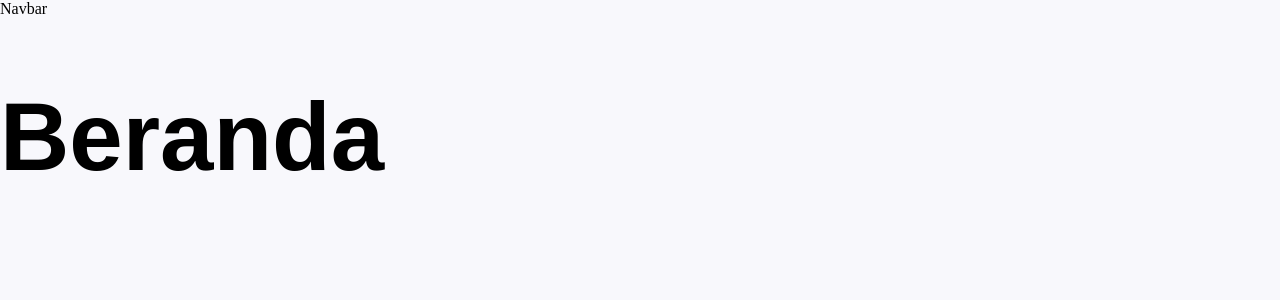
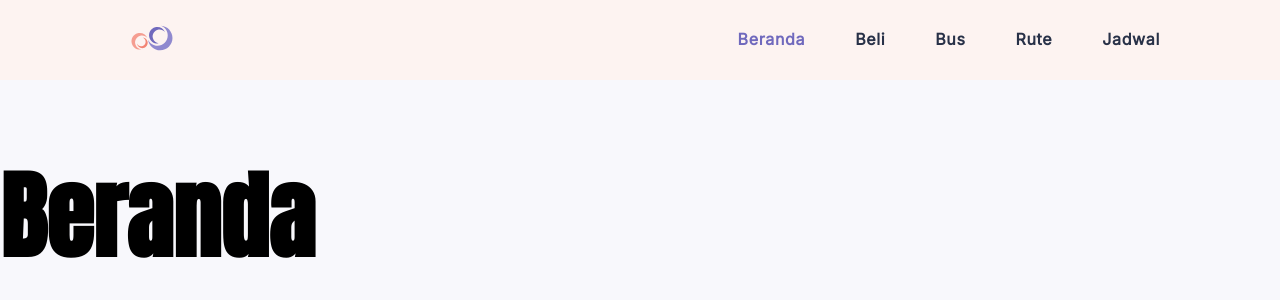
Before and after one commit to adeliaaaa/biskini-website, a React (Create React App) app: page / in a window 1280 px wide. Shown: the top 300 px of the page. Built offline with nearby package versions, Linux system fonts and the light colour scheme.

Commit message:
feat: add working navbar

```diff
--- a/public/index.html
+++ b/public/index.html
@@ -2,6 +2,14 @@
 <html lang="en">
 	<head>
 		<meta charset="utf-8" />
+		<link
+			href="https://fonts.googleapis.com/css?family=Anton"
+			rel="stylesheet"
+		/>
+		<link
+			href="https://fonts.googleapis.com/css?family=Inter"
+			rel="stylesheet"
+		/>
 		<link rel="icon" href="%PUBLIC_URL%/favicon.ico" />
 		<meta name="viewport" content="width=device-width, initial-scale=1" />
 		<meta name="theme-color" content="#000000" />
--- a/src/components/Navbar.js
+++ b/src/components/Navbar.js
@@ -1,10 +1,44 @@
-import React from "react";
+import React, { useEffect } from "react";
+import { Link, useLocation } from "react-router-dom";
+import Logo from "../assets/Logo.svg";
+import "../styles/Navbar.css";
 
 function Navbar() {
+	const location = useLocation();
+
+	useEffect(() => {
+		// console.log("Location changed", location);
+
+		const links = document.querySelectorAll(".right-navbar a");
+		links.forEach((link) => {
+			link.classList.remove("active");
+			if (link.id === location.pathname) link.classList.add("active");
+		});
+	}, [location]);
+
 	return (
 		<>
 			<nav className="navbar">
-				<div className="nav-wrapper">Navbar</div>
+				<div className="left-navbar">
+					<img src={Logo} alt="logo" border="0" width="64px" height="64px" />
+				</div>
+				<div className="right-navbar">
+					<Link to="/" id="/">
+						Beranda
+					</Link>
+					<Link to="/beli" id="/beli">
+						Beli
+					</Link>
+					<Link to="/bus" id="/bus">
+						Bus
+					</Link>
+					<Link to="/rute" id="/rute">
+						Rute
+					</Link>
+					<Link to="/jadwal" id="/jadwal">
+						Jadwal
+					</Link>
+				</div>
 			</nav>
 		</>
 	);
--- /dev/null
+++ b/src/styles/Navbar.css
@@ -0,0 +1,49 @@
+.navbar {
+	display: flex;
+	align-items: center;
+	justify-content: space-between;
+
+	background-color: var(--secondary-7);
+	padding: 6px 120px 6px 120px;
+	max-height: 70px;
+}
+
+/* .left-navbar {
+	width: 25%;
+} */
+
+.right-navbar {
+	display: flex;
+	justify-content: flex-end;
+	gap: 50px;
+}
+
+.right-navbar > a {
+	text-decoration: none;
+
+	color: var(--Neutral-5, #283148);
+	font-family: Inter;
+	font-size: 16px;
+	font-style: normal;
+	font-weight: 600;
+	line-height: 82%; /* 13.12px */
+	letter-spacing: 0.64px;
+}
+
+.right-navbar > a:hover {
+	color: var(--Primary-1, #7069bd);
+
+	font-weight: 700;
+}
+
+.right-navbar > a.active {
+	color: var(--Primary-1, #7069bd);
+
+	font-weight: 700;
+}
+
+@media only screen and (max-width: 768px) {
+	.right-navbar {
+		display: none;
+	}
+}
```
Also changed, not shown: src/assets/Logo.svg (added), src/components/Navbar.css (deleted), 1 other file (tests, documents, lock files or other folders).
